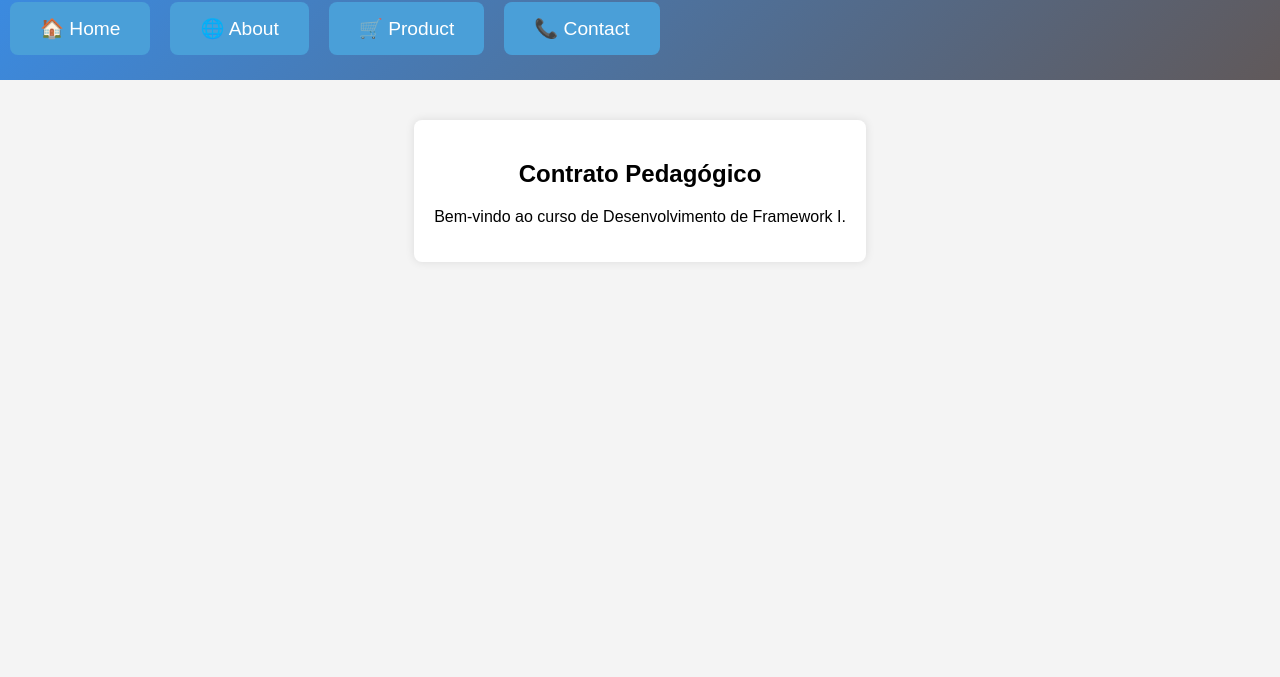
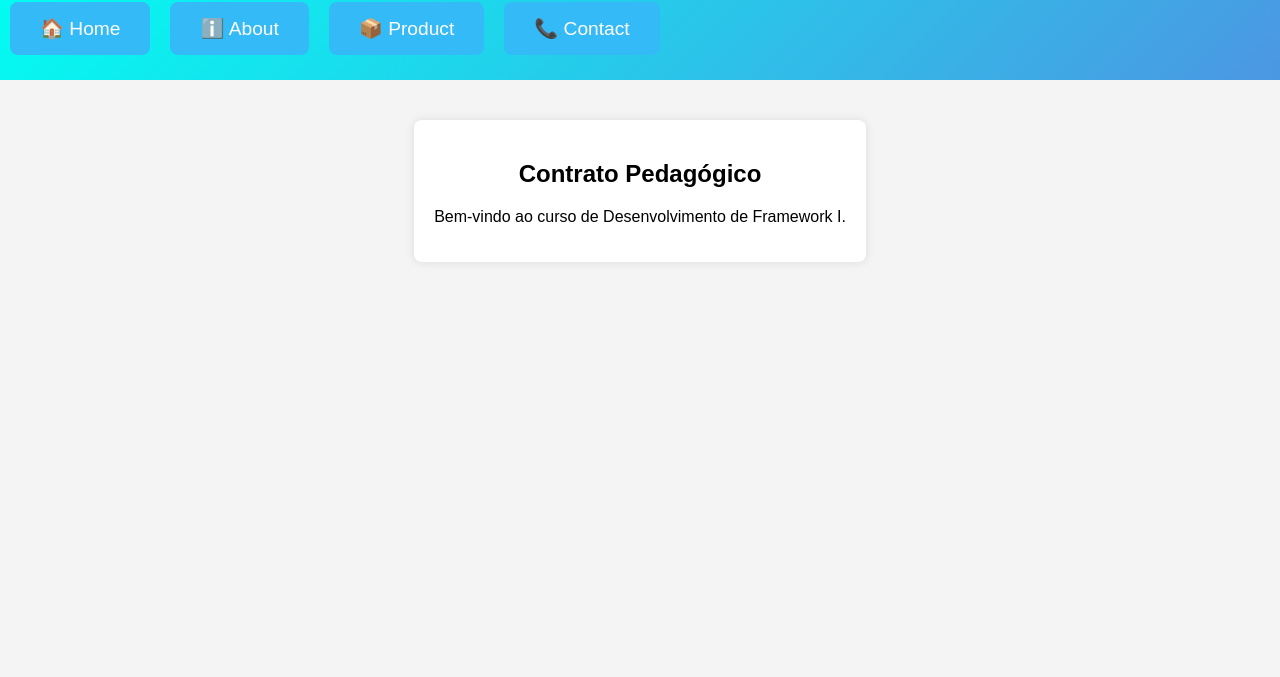
Before and after one commit to LUizclarus/1-Repositorio-Git, a plain HTML site: page index.html in a window 1280 px wide. Shown: the part 123-800 px from the top of the page. Drawn offline with Linux system fonts and the light colour scheme.

Commit message:
arrumando layaout do index.html

```diff
--- a/index.html
+++ b/index.html
@@ -37,7 +37,7 @@
             display: flex;
             flex-direction: row;
             align-items: center;
-            background: linear-gradient(135deg, #3a8ce4, #615858);
+            background: linear-gradient(135deg, #00fff2, #4d95e2);
             padding: 20px;
             border-radius: 8px;
             margin-top: 0px;
@@ -48,7 +48,7 @@
             align-items: center;
             color: white;
             text-decoration: none;
-            background: #4a9fd8;
+            background: #35baf8;
             padding: 15px 30px;
             border-radius: 8px;
             margin: 5px 10px;
@@ -84,8 +84,8 @@
     <div class="content-wrapper">
         <div class="menu">
             <a href="#">🏠 Home</a>
-            <a href="#">🌐 About</a>
-            <a href="#">🛒 Product</a>
+            <a href="#">ℹ️ About</a>
+            <a href="#">📦 Product</a>
             <a href="#">📞 Contact</a>
         </div>
         <div class="container">
```
